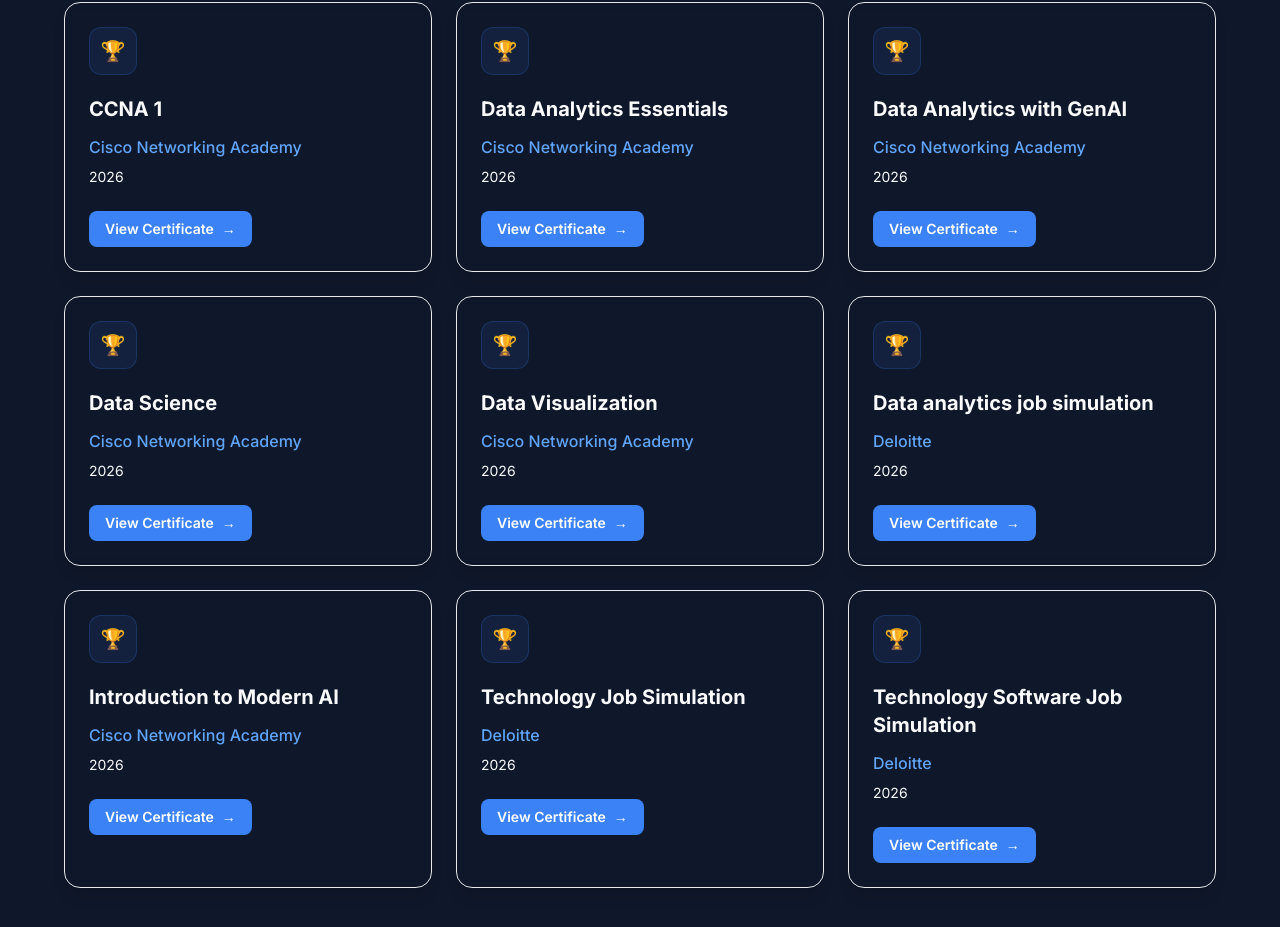
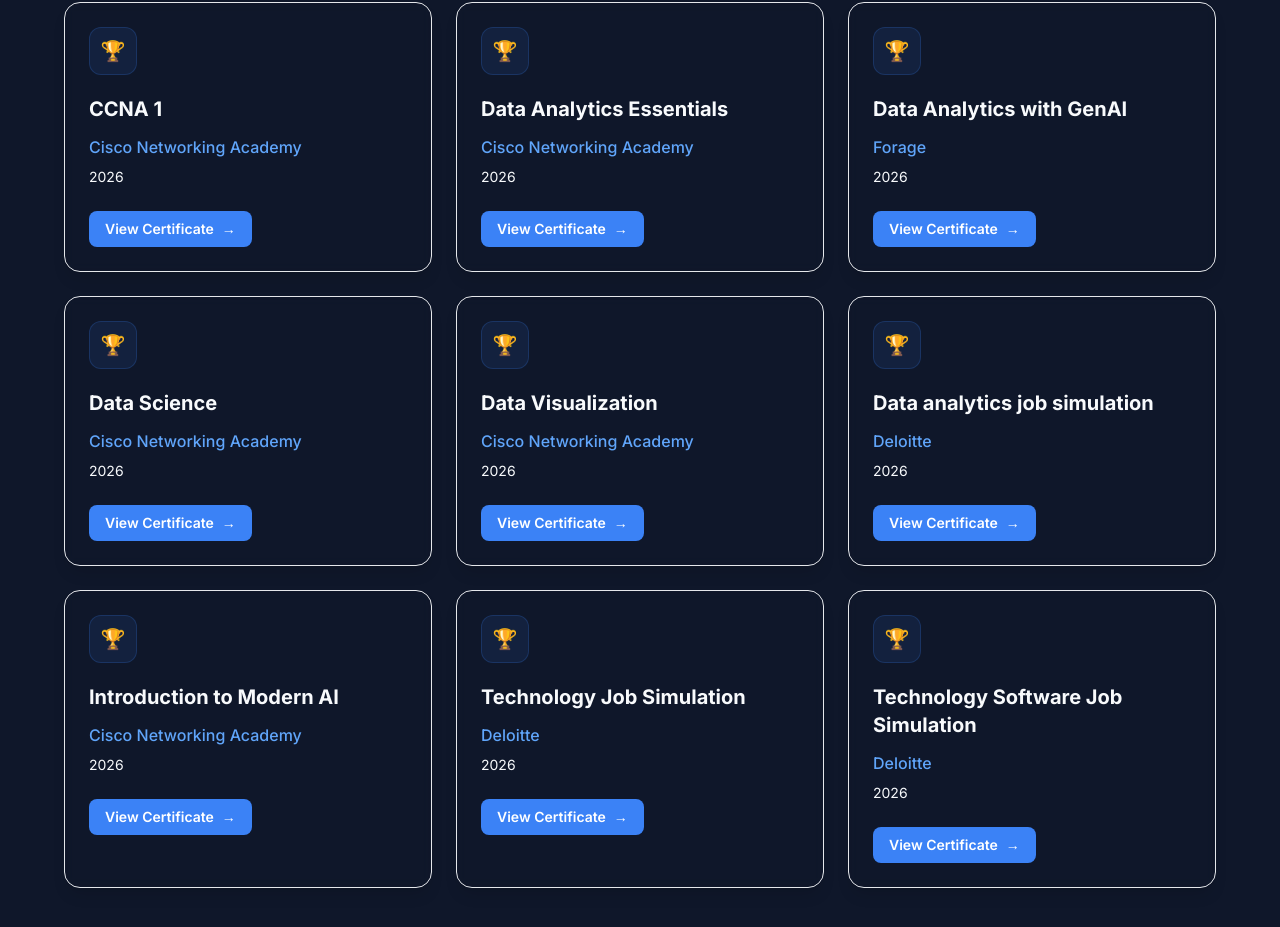
Before and after one commit to adityasingh3308/Portfolio, a React (Vite) app: page / in a window 1280 px wide. Shown: the part 7430-8357 px from the top of the page. Built offline with nearby package versions, Linux system fonts and the light colour scheme; no server answers.

Commit message:
Add certificates

```diff
--- a/src/data/certificates.js
+++ b/src/data/certificates.js
@@ -16,7 +16,7 @@
   {
     id: 3,
     name: "Data Analytics with GenAI",
-    organization: "Cisco Networking Academy",
+    organization: "Forage",
     date: "2026",
     credentialUrl: "/dataanalystgenai.pdf",
   },
```
